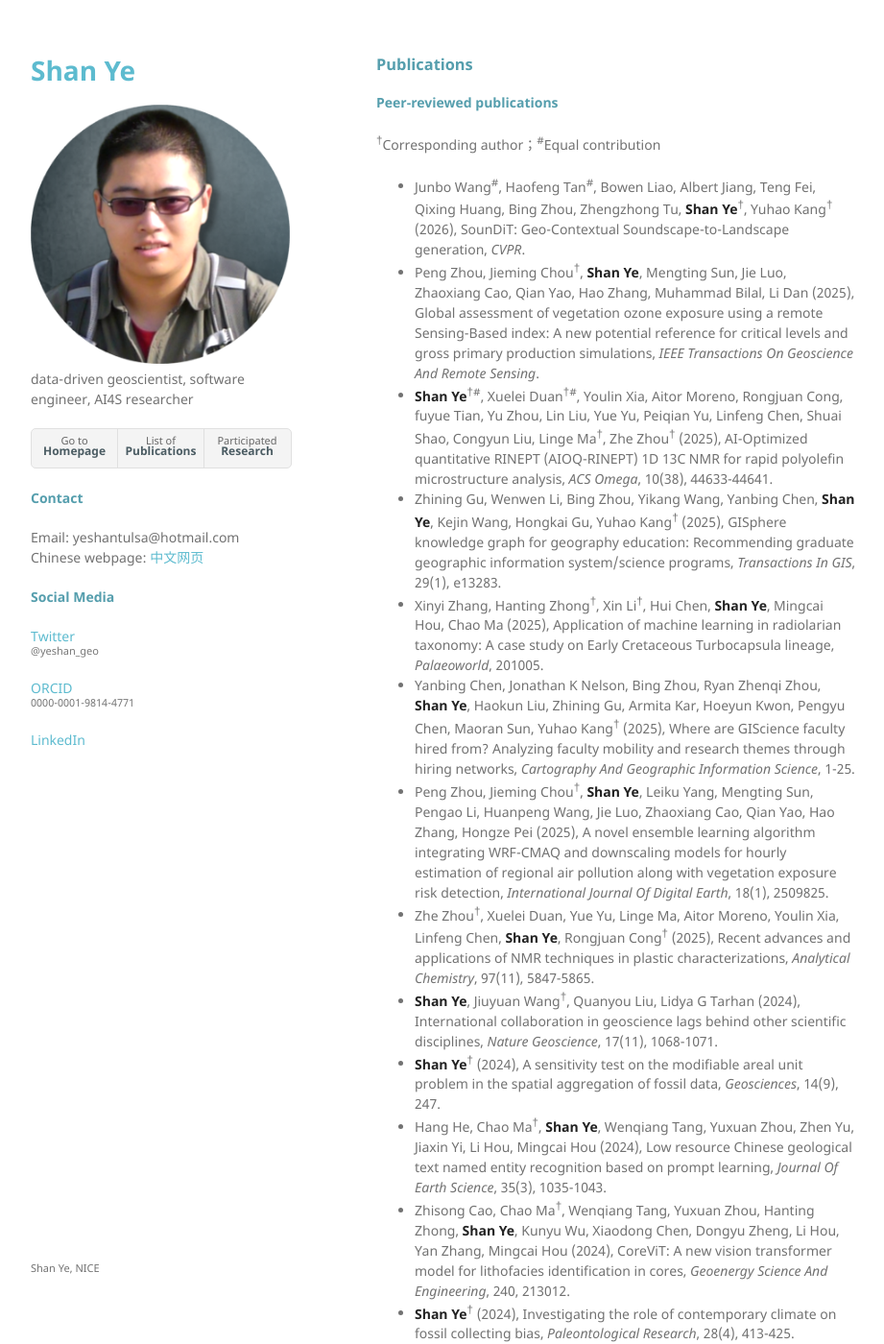
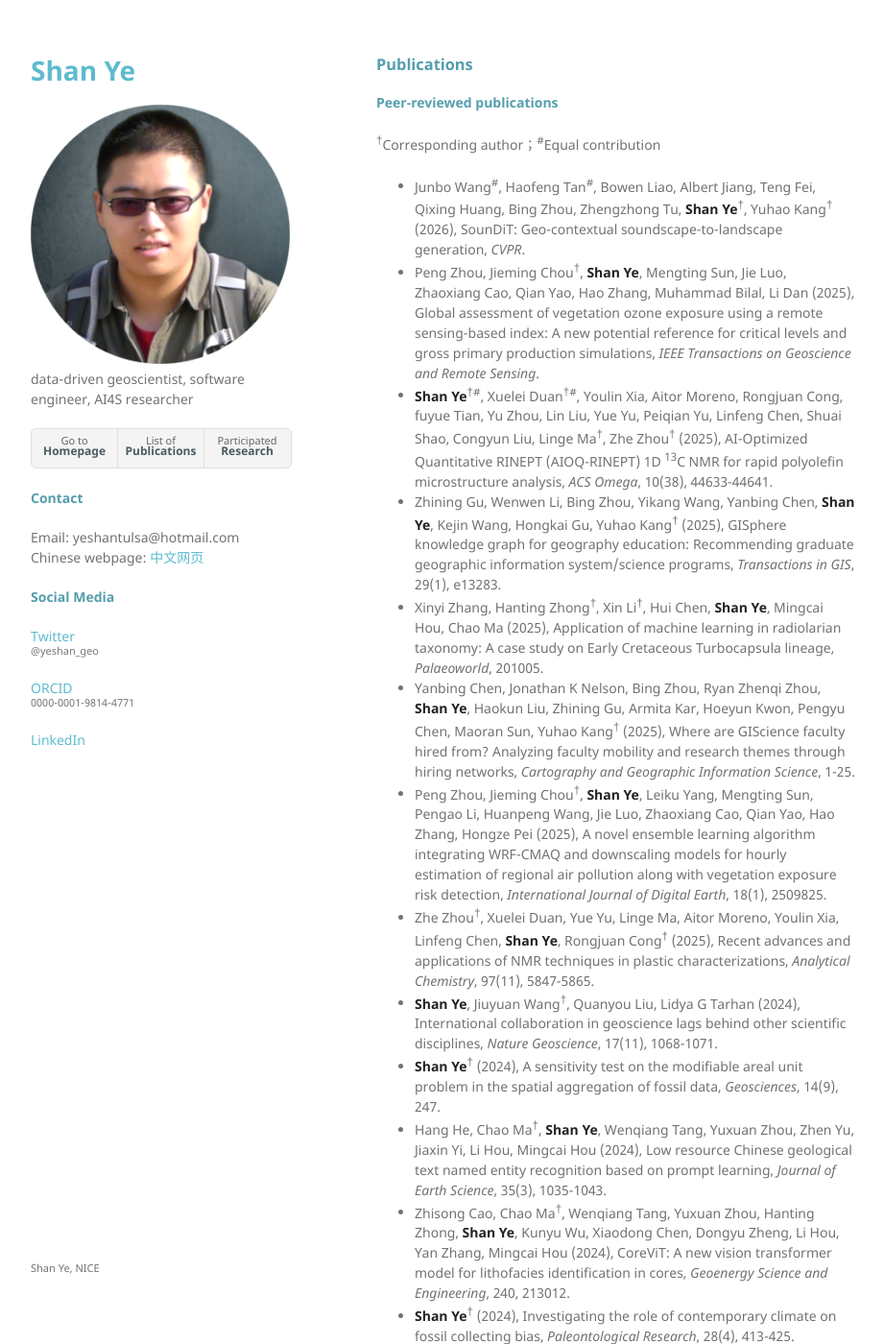
Before and after one commit to yeshan-geo/yeshan-geo.github.io, a Jekyll site: the page built from pages/pub.md, in a window 1280 px wide and 1400 px high. Shown: the whole window at 96% size, without its empty margins (178-1099 px from the left). Built offline with Jekyll 4.4.1, drawn with Linux system fonts in a browser that asks for light colours; our own code applies the rules of GitHub Pages for plain Markdown files; some of the changed text lies outside the part shown.

Commit message:
Update pub.md

```diff
--- a/pages/pub.md
+++ b/pages/pub.md
@@ -4,24 +4,24 @@
 
 <sup>†</sup>Corresponding author；<sup>#</sup>Equal contribution
 
-- Junbo Wang<sup>#</sup>, Haofeng Tan<sup>#</sup>, Bowen Liao, Albert Jiang, Teng Fei, Qixing Huang, Bing Zhou, Zhengzhong Tu, **Shan Ye**<sup>†</sup>, Yuhao Kang<sup>†</sup> (2026), SounDiT: Geo-Contextual Soundscape-to-Landscape generation, *CVPR*.
-- Peng Zhou, Jieming Chou<sup>†</sup>, **Shan Ye**, Mengting Sun, Jie Luo, Zhaoxiang Cao, Qian Yao, Hao Zhang, Muhammad Bilal, Li Dan (2025), Global assessment of vegetation ozone exposure using a remote Sensing-Based index: A new potential reference for critical levels and gross primary production simulations, *IEEE Transactions On Geoscience And Remote Sensing*.
-- **Shan Ye**<sup>†</sup><sup>#</sup>, Xuelei Duan<sup>†</sup><sup>#</sup>, Youlin Xia, Aitor Moreno, Rongjuan Cong, fuyue Tian, Yu Zhou, Lin Liu, Yue Yu, Peiqian Yu, Linfeng Chen, Shuai Shao, Congyun Liu, Linge Ma<sup>†</sup>, Zhe Zhou<sup>†</sup> (2025), AI-Optimized quantitative RINEPT (AIOQ-RINEPT) 1D 13C NMR for rapid polyolefin microstructure analysis, *ACS Omega*, 10(38), 44633-44641.
-- Zhining Gu, Wenwen Li, Bing Zhou, Yikang Wang, Yanbing Chen, **Shan Ye**, Kejin Wang, Hongkai Gu, Yuhao Kang<sup>†</sup> (2025), GISphere knowledge graph for geography education: Recommending graduate geographic information system/science programs, *Transactions In GIS*, 29(1), e13283.
+- Junbo Wang<sup>#</sup>, Haofeng Tan<sup>#</sup>, Bowen Liao, Albert Jiang, Teng Fei, Qixing Huang, Bing Zhou, Zhengzhong Tu, **Shan Ye**<sup>†</sup>, Yuhao Kang<sup>†</sup> (2026), SounDiT: Geo-contextual soundscape-to-landscape generation, *CVPR*.
+- Peng Zhou, Jieming Chou<sup>†</sup>, **Shan Ye**, Mengting Sun, Jie Luo, Zhaoxiang Cao, Qian Yao, Hao Zhang, Muhammad Bilal, Li Dan (2025), Global assessment of vegetation ozone exposure using a remote sensing-based index: A new potential reference for critical levels and gross primary production simulations, *IEEE Transactions on Geoscience and Remote Sensing*.
+- **Shan Ye**<sup>†</sup><sup>#</sup>, Xuelei Duan<sup>†</sup><sup>#</sup>, Youlin Xia, Aitor Moreno, Rongjuan Cong, fuyue Tian, Yu Zhou, Lin Liu, Yue Yu, Peiqian Yu, Linfeng Chen, Shuai Shao, Congyun Liu, Linge Ma<sup>†</sup>, Zhe Zhou<sup>†</sup> (2025), AI-Optimized Quantitative RINEPT (AIOQ-RINEPT) 1D <sup>13</sup>C NMR for rapid polyolefin microstructure analysis, *ACS Omega*, 10(38), 44633-44641.
+- Zhining Gu, Wenwen Li, Bing Zhou, Yikang Wang, Yanbing Chen, **Shan Ye**, Kejin Wang, Hongkai Gu, Yuhao Kang<sup>†</sup> (2025), GISphere knowledge graph for geography education: Recommending graduate geographic information system/science programs, *Transactions in GIS*, 29(1), e13283.
 - Xinyi Zhang, Hanting Zhong<sup>†</sup>, Xin Li<sup>†</sup>, Hui Chen, **Shan Ye**, Mingcai Hou, Chao Ma (2025), Application of machine learning in radiolarian taxonomy: A case study on Early Cretaceous Turbocapsula lineage, *Palaeoworld*, 201005.
-- Yanbing Chen, Jonathan K Nelson, Bing Zhou, Ryan Zhenqi Zhou, **Shan Ye**, Haokun Liu, Zhining Gu, Armita Kar, Hoeyun Kwon, Pengyu Chen, Maoran Sun, Yuhao Kang<sup>†</sup> (2025), Where are GIScience faculty hired from? Analyzing faculty mobility and research themes through hiring networks, *Cartography And Geographic Information Science*, 1-25.
-- Peng Zhou, Jieming Chou<sup>†</sup>, **Shan Ye**, Leiku Yang, Mengting Sun, Pengao Li, Huanpeng Wang, Jie Luo, Zhaoxiang Cao, Qian Yao, Hao Zhang, Hongze Pei (2025), A novel ensemble learning algorithm integrating WRF-CMAQ and downscaling models for hourly estimation of regional air pollution along with vegetation exposure risk detection, *International Journal Of Digital Earth*, 18(1), 2509825.
+- Yanbing Chen, Jonathan K Nelson, Bing Zhou, Ryan Zhenqi Zhou, **Shan Ye**, Haokun Liu, Zhining Gu, Armita Kar, Hoeyun Kwon, Pengyu Chen, Maoran Sun, Yuhao Kang<sup>†</sup> (2025), Where are GIScience faculty hired from? Analyzing faculty mobility and research themes through hiring networks, *Cartography and Geographic Information Science*, 1-25.
+- Peng Zhou, Jieming Chou<sup>†</sup>, **Shan Ye**, Leiku Yang, Mengting Sun, Pengao Li, Huanpeng Wang, Jie Luo, Zhaoxiang Cao, Qian Yao, Hao Zhang, Hongze Pei (2025), A novel ensemble learning algorithm integrating WRF-CMAQ and downscaling models for hourly estimation of regional air pollution along with vegetation exposure risk detection, *International Journal of Digital Earth*, 18(1), 2509825.
 - Zhe Zhou<sup>†</sup>, Xuelei Duan, Yue Yu, Linge Ma, Aitor Moreno, Youlin Xia, Linfeng Chen, **Shan Ye**, Rongjuan Cong<sup>†</sup> (2025), Recent advances and applications of NMR techniques in plastic characterizations, *Analytical Chemistry*, 97(11), 5847-5865.
 - **Shan Ye**, Jiuyuan Wang<sup>†</sup>, Quanyou Liu, Lidya G Tarhan (2024), International collaboration in geoscience lags behind other scientific disciplines, *Nature Geoscience*, 17(11), 1068-1071.
 - **Shan Ye**<sup>†</sup> (2024), A sensitivity test on the modifiable areal unit problem in the spatial aggregation of fossil data, *Geosciences*, 14(9), 247.
-- Hang He, Chao Ma<sup>†</sup>, **Shan Ye**, Wenqiang Tang, Yuxuan Zhou, Zhen Yu, Jiaxin Yi, Li Hou, Mingcai Hou (2024), Low resource Chinese geological text named entity recognition based on prompt learning, *Journal Of Earth Science*, 35(3), 1035-1043.
-- Zhisong Cao, Chao Ma<sup>†</sup>, Wenqiang Tang, Yuxuan Zhou, Hanting Zhong, **Shan Ye**, Kunyu Wu, Xiaodong Chen, Dongyu Zheng, Li Hou, Yan Zhang, Mingcai Hou (2024), CoreViT: A new vision transformer model for lithofacies identification in cores, *Geoenergy Science And Engineering*, 240, 213012.
+- Hang He, Chao Ma<sup>†</sup>, **Shan Ye**, Wenqiang Tang, Yuxuan Zhou, Zhen Yu, Jiaxin Yi, Li Hou, Mingcai Hou (2024), Low resource Chinese geological text named entity recognition based on prompt learning, *Journal of Earth Science*, 35(3), 1035-1043.
+- Zhisong Cao, Chao Ma<sup>†</sup>, Wenqiang Tang, Yuxuan Zhou, Hanting Zhong, **Shan Ye**, Kunyu Wu, Xiaodong Chen, Dongyu Zheng, Li Hou, Yan Zhang, Mingcai Hou (2024), CoreViT: A new vision transformer model for lithofacies identification in cores, *Geoenergy Science and Engineering*, 240, 213012.
 - **Shan Ye**<sup>†</sup> (2024), Investigating the role of contemporary climate on fossil collecting bias, *Paleontological Research*, 28(4), 413-425.
-- Li Hou, Chao Ma<sup>†</sup>, Wenqiang Tang, Yuxuan Zhou, **Shan Ye**, Xiaodong Chen, Xingxing Zhang, Congyu Yu, Anqing Chen, Dongyu Zheng, Zhisong Cao, Yan Zhang, Mingcai Hou (2024), DDViT: Advancing lithology identification on FMI image logs through a dual modal transformer model with less information drop, *Geoenergy Science And Engineering*, 234, 212662.
+- Li Hou, Chao Ma<sup>†</sup>, Wenqiang Tang, Yuxuan Zhou, **Shan Ye**, Xiaodong Chen, Xingxing Zhang, Congyu Yu, Anqing Chen, Dongyu Zheng, Zhisong Cao, Yan Zhang, Mingcai Hou (2024), DDViT: Advancing lithology identification on FMI image logs through a dual modal transformer model with less information drop, *Geoenergy Science and Engineering*, 234, 212662.
 - **Shan Ye**<sup>†</sup>, Shanan E. Peters (2023), Bedrock geological map predictions for Phanerozoic fossil occurrences, *Paleobiology*, 49(3), 394-413.
-- **Shan Ye**<sup>†</sup>, Joshua K Cuzzone, Shaun A Marcott, Joseph M Licciardi, Dylan J Ward, Jakob Heyman, Daven P Quinn (2023), A quantitative assessment of snow shielding effects on surface exposure dating from a western North American 10Be data compilation, *Quaternary Geochronology*, 76, 101440.
-- Yikang Wang, Yuhao Kang, Haokun Liu, Ce Hou, Bing Zhou, **Shan Ye**, Yuyan Liu, Jinmeng Rao, Zhenghao Pei, Xiang Ye, Song Gao<sup>†</sup> (2023), Choosing GIS graduate programs from afar: Chinese students' perspectives, *Transactions In GIS*, 27(2), 450-475.
-- Yuhao Kang, Kunlin Wu, Song Gao<sup>†</sup>, Ignavier Ng, Jinmeng Rao, **Shan Ye**, Fan Zhang, Teng Fei (2022), STICC: A multivariate spatial clustering method for repeated geographic pattern discovery with consideration of spatial contiguity, *International Journal Of Geographical Information Science*, 36(8), 1518-1549.
+- **Shan Ye**<sup>†</sup>, Joshua K Cuzzone, Shaun A Marcott, Joseph M Licciardi, Dylan J Ward, Jakob Heyman, Daven P Quinn (2023), A quantitative assessment of snow shielding effects on surface exposure dating from a western North American <sup>10</sup>Be data compilation, *Quaternary Geochronology*, 76, 101440.
+- Yikang Wang, Yuhao Kang, Haokun Liu, Ce Hou, Bing Zhou, **Shan Ye**, Yuyan Liu, Jinmeng Rao, Zhenghao Pei, Xiang Ye, Song Gao<sup>†</sup> (2023), Choosing GIS graduate programs from afar: Chinese students' perspectives, *Transactions in GIS*, 27(2), 450-475.
+- Yuhao Kang, Kunlin Wu, Song Gao<sup>†</sup>, Ignavier Ng, Jinmeng Rao, **Shan Ye**, Fan Zhang, Teng Fei (2022), STICC: A multivariate spatial clustering method for repeated geographic pattern discovery with consideration of spatial contiguity, *International Journal of Geographical Information Science*, 36(8), 1518-1549.
 
 #### Thesis
 
```
